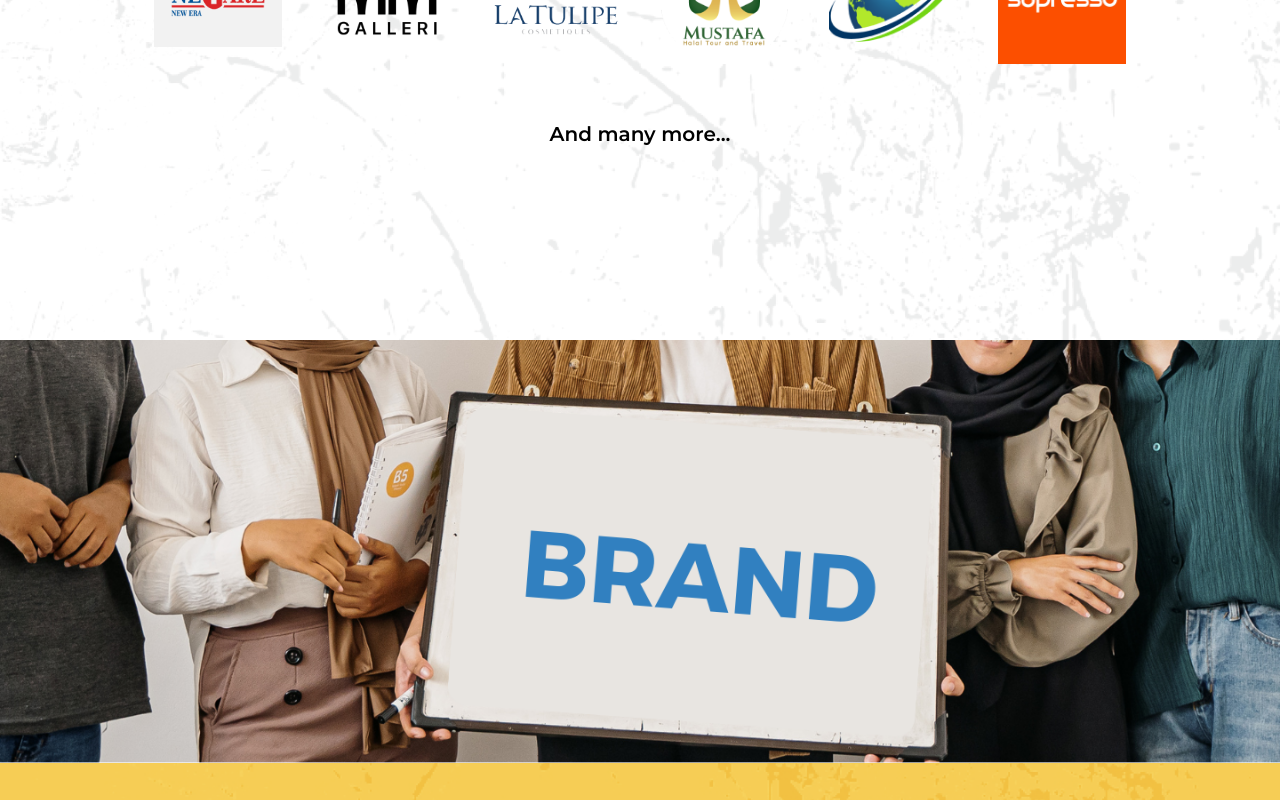
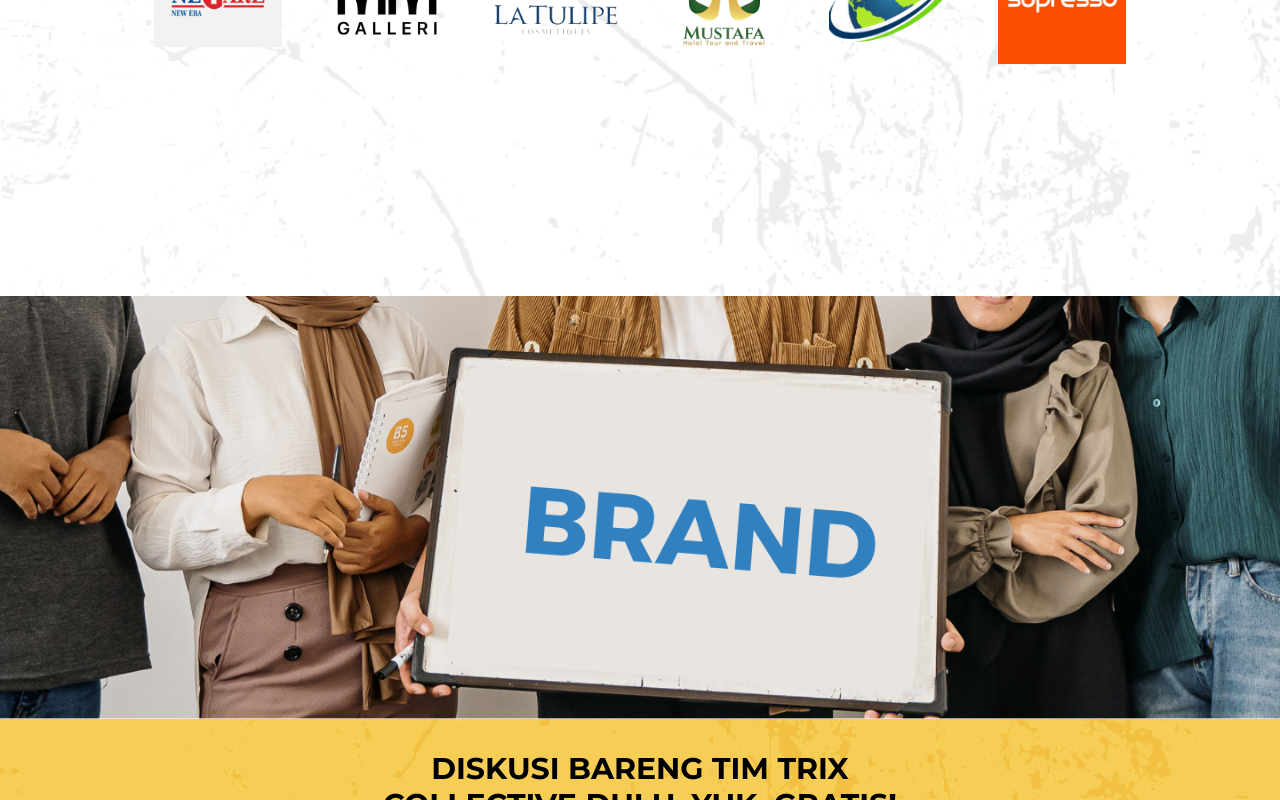
Before and after one commit to masbagaspn/landing-page-trix, a React (Vite) app: page / in a window 1280 px wide. Shown: the part 1980-2780 px from the top of the page. Built offline with nearby package versions, Linux system fonts and the light colour scheme.

Commit message:
remove and many more

```diff
--- a/src/components/sections/Partners.jsx
+++ b/src/components/sections/Partners.jsx
@@ -25,9 +25,9 @@
           </div>
         ))}
       </div>
-      <span className="text-xs font-semibold text-center lg:text-xl">
+      {/* <span className="text-xs font-semibold text-center lg:text-xl">
         And many more...
-      </span>
+      </span> */}
     </Section>
   );
 };
```
